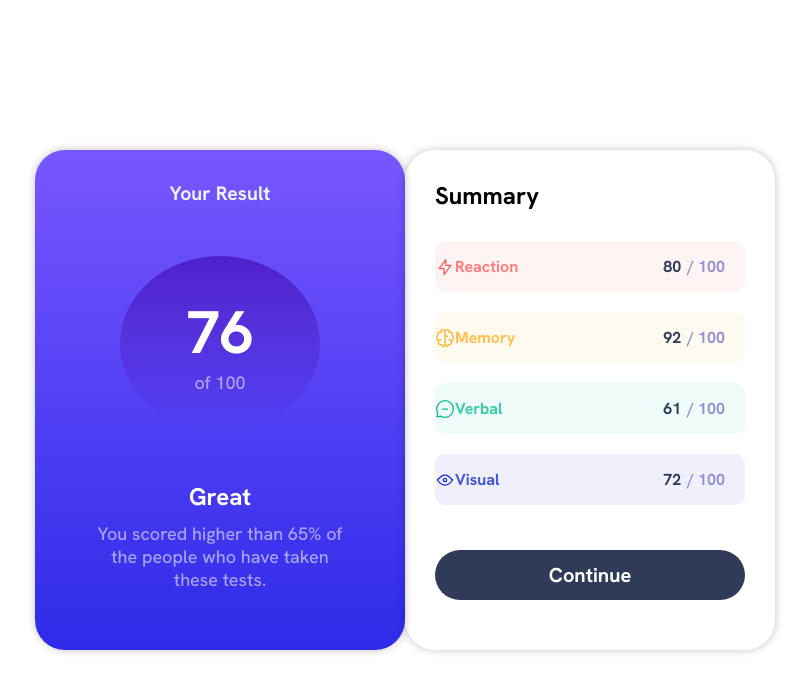
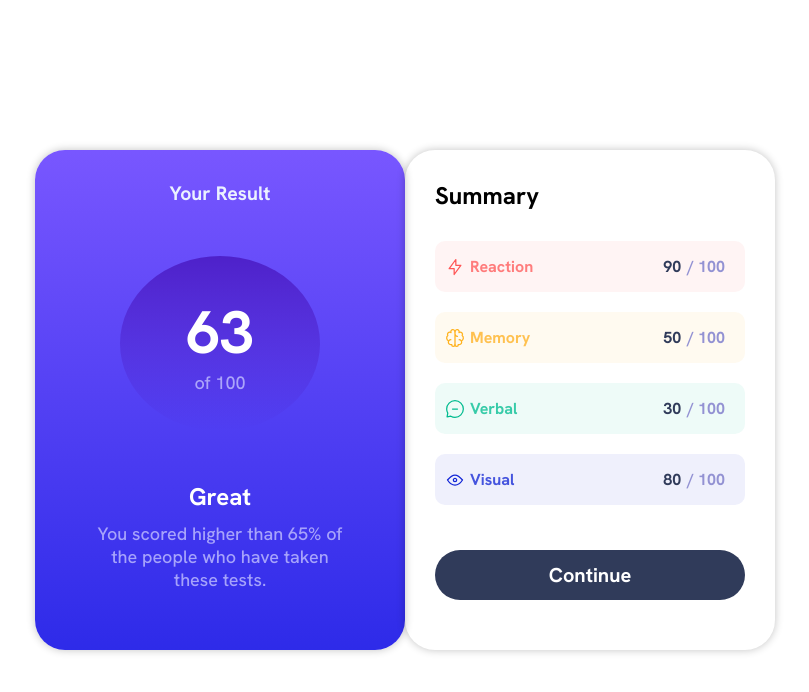
Before and after one commit to ValentePG/results-summary-component-frontendmentor, a plain HTML site: page index.html in a window 1280 px wide. Shown: the whole page, without its empty margins (235-1044 px from the left). Drawn offline with Linux system fonts and the light colour scheme.

Commit message:
finalmente

```diff
--- a/data.json
+++ b/data.json
@@ -1,22 +1,22 @@
 [
   {
     "category": "Reaction",
-    "score": 80,
+    "score": 90,
     "icon": "./assets/images/icon-reaction.svg"
   },
   {
     "category": "Memory",
-    "score": 92,
+    "score": 50,
     "icon": "./assets/images/icon-memory.svg"
   },
   {
     "category": "Verbal",
-    "score": 61,
+    "score": 30,
     "icon": "./assets/images/icon-verbal.svg"
   },
   {
     "category": "Visual",
-    "score": 72,
+    "score": 80,
     "icon": "./assets/images/icon-visual.svg"
   }
 ]
--- a/estilo/design.css
+++ b/estilo/design.css
@@ -113,7 +113,7 @@ ul {
 }
 
 .list{
-  padding: 15px 20px;
+  padding: 15px 20px 15px 35px;
   border-radius: 10px;
   font-weight: 700;
   display: flex;
@@ -134,25 +134,25 @@ ul {
   color:hsl(241, 43%, 70%);
 }
 
-.reaction {
-  background: hsla(0, 100%, 67%, 0.068) url(../imagens/icon-reaction.svg) no-repeat left;
+.Reaction {
+  background: hsla(0, 100%, 67%, 0.068) url(../imagens/icon-reaction.svg) no-repeat 10px;
   color: var(--reaction);
 
 }
 
-.memory {
-  background: hsl(39, 100%, 56%, 0.068) url(../imagens/icon-memory.svg) no-repeat left center;
+.Memory {
+  background: hsl(39, 100%, 56%, 0.068) url(../imagens/icon-memory.svg) no-repeat 10px ;
   color: var(--memory);
 
 }
 
-.verbal {
-  background: hsl(166, 100%, 37%, 0.068) url(../imagens/icon-verbal.svg) no-repeat left center;
+.Verbal {
+  background: hsl(166, 100%, 37%, 0.068) url(../imagens/icon-verbal.svg) no-repeat 10px ;
   color: var(--verbal);
 }
 
-.visual {
-  background: hsla(234, 85%, 45%, 0.068) url(../imagens/icon-visual.svg) no-repeat left center;
+.Visual {
+  background: hsla(234, 85%, 45%, 0.068) url(../imagens/icon-visual.svg) no-repeat 10px ;
   color: var(--visual);
 }
 
--- a/index.html
+++ b/index.html
@@ -13,8 +13,8 @@
 <body>
   <main>
     <section class="section1">
-      <div class="results">
-        <div class="results-title">
+      <div class="results" data-results>
+        <!-- <div class="results-title">
           <h1>Your Result</h1>
         </div>
         <div class="results-circle">
@@ -24,23 +24,14 @@
         <div class="results-text">
           <h1>Great</h1>
           <p>You scored higher than 65% of the people who have taken these tests.</p>
-        </div>
+        </div> -->
       </div>
     </section>
 
     <section class="section2">
       <div class="summary">
         <h2>Summary</h2>
-        <ul class="lista">
-          <li class="reaction list"><p>Reaction</p><span class="info
-            "><strong>80</strong><span>/ 100</span></span></li>
-          <li class="memory list"><p>Memory</p> <span class="info
-            "><strong>92</strong><span>/ 100</span></span></li>
-          <li class="verbal list"><p>Verbal</p> <span class="info
-            "><strong>61</strong><span>/ 100</span></span></li>
-          <li class="visual list"><p>Visual</p> <span class="info
-            "><strong>72</strong><span>/ 100</span></span></li>
-        </ul>
+        <ul class="lista" data-list>
         <a class="button" href="@">Continue</a>
       </div>
     </section>
--- a/main.js
+++ b/main.js
@@ -1,12 +1,33 @@
+const gerarLista = document.querySelector('[data-list]')
+const gerarScore = document.querySelector('[data-results]')
+let auxiliar = 0
+let media = 0
+let listaDeDados = []
 async function dadosJson () {
-  const dados = await fetch('./data.json');
-  components = await dados.json();
+  listaDeDados = await fetch('./data.json');
+  components = await listaDeDados.json();
 
   components.forEach((component) => {
-    console.log(component.category)
-    console.log(component.icon)
-    console.log(component.score)
+
+    auxiliar = auxiliar += component.score
+    gerarLista.innerHTML += `<li class="${component.category}
+    list"><p>${component.category}</p><span class="info"><strong>
+    ${component.score}</strong><span>/ 100</span></span></li>`
+
   })
+  media = auxiliar / components.length
+
+  gerarScore.innerHTML += `<div class="results-title">
+  <h1>Your Result</h1>
+  </div>
+  <div class="results-circle">
+  <p><strong>${media.toFixed(0)}</strong></p>
+  <p>of 100</p>
+  </div>
+  <div class="results-text">
+  <h1>Great</h1>
+  <p>You scored higher than 65% of the people who have taken these tests.</p>
+  </div>`
 }
 
 dadosJson()
```
